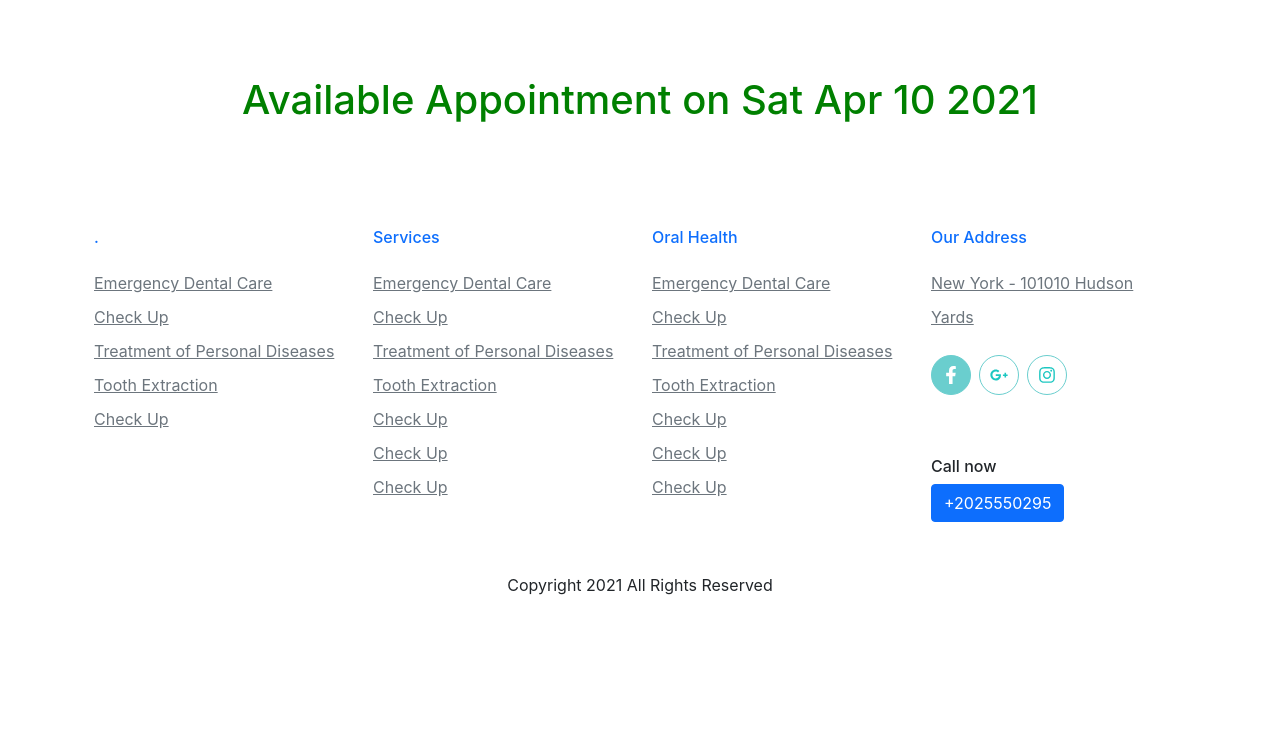
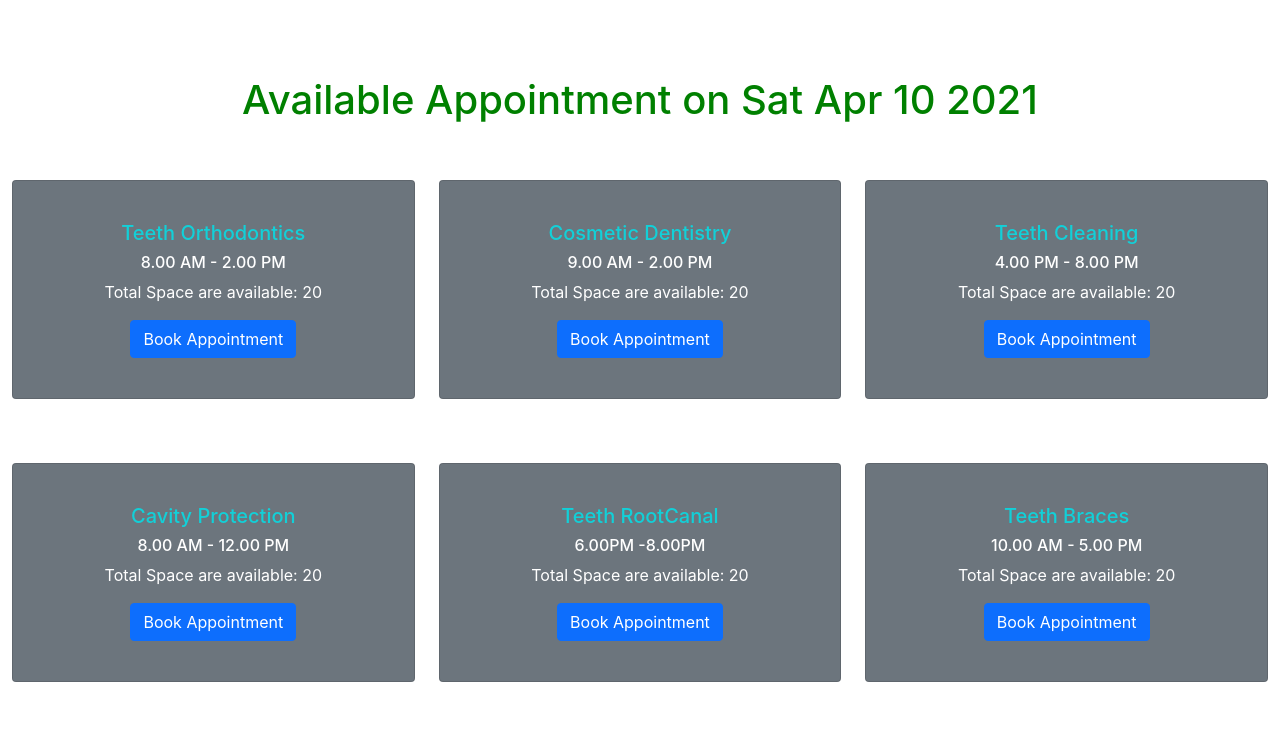
Before and after one commit to arr-atiq/doctors-portal-client, a React (Create React App) app: page /appointment in a window 1280 px wide. Shown: the part 580-1324 px from the top of the page. Before the commit the page ends 1193 px from the top, so only its background shows below. Built offline with nearby package versions, Linux system fonts and the light colour scheme.

Commit message:
added react mondal when click book appointment

```diff
--- a/package.json
+++ b/package.json
@@ -14,6 +14,7 @@
     "react": "^17.0.2",
     "react-calendar": "^3.3.1",
     "react-dom": "^17.0.2",
+    "react-modal": "^3.12.1",
     "react-router-dom": "^5.2.0",
     "react-scripts": "4.0.3",
     "web-vitals": "^1.1.1"
--- a/src/App.css
+++ b/src/App.css
@@ -1,3 +1,6 @@
 .text-brand{
   color: green;
 }
+.text-new{
+  color: #12D0D8;
+}
--- a/src/Components/Appointment/BookAppointment/BookAppointment.js
+++ b/src/Components/Appointment/BookAppointment/BookAppointment.js
@@ -1,9 +1,89 @@
 import React from 'react';
+import BookingDetails from '../BookingDetails/BookingDetails';
 
-const BookAppointment = ({date}) => {
+const bookingData = [
+    {
+        id: 1,
+        subject: 'Teeth Orthodontics',
+        visitingHour: '8.00 AM - 2.00 PM',
+        totalSpace: 20
+    },
+    {
+        id: 2,
+        subject: 'Cosmetic Dentistry',
+        visitingHour: '9.00 AM - 2.00 PM',
+        totalSpace: 20
+    },
+    {
+        id: 3,
+        subject: 'Teeth Cleaning',
+        visitingHour: '4.00 PM - 8.00 PM',
+        totalSpace: 20
+    },
+    {
+        id: 4,
+        subject: 'Cavity Protection',
+        visitingHour: '8.00 AM - 12.00 PM',
+        totalSpace: 20
+    },
+    {
+        id: 5,
+        subject: 'Teeth RootCanal',
+        visitingHour: '6.00PM -8.00PM',
+        totalSpace: 20
+    },
+    {
+        id: 6,
+        subject: 'Teeth Braces',
+        visitingHour: '10.00 AM - 5.00 PM',
+        totalSpace: 20
+    },
+    {
+        id: 7,
+        subject: 'Teeth Orthodontics',
+        visitingHour: '8.00 AM - 2.00 PM',
+        totalSpace: 20
+    },
+    {
+        id: 8,
+        subject: 'Cosmetic Dentistry',
+        visitingHour: '9.00 AM - 2.00 PM',
+        totalSpace: 20
+    },
+    {
+        id: 9,
+        subject: 'Teeth Cleaning',
+        visitingHour: '4.00 PM - 8.00 PM',
+        totalSpace: 20
+    },
+    {
+        id: 10,
+        subject: 'Cavity Protection',
+        visitingHour: '8.00 AM - 12.00 PM',
+        totalSpace: 20
+    },
+    {
+        id: 11,
+        subject: 'Teeth RootCanal',
+        visitingHour: '6.00PM -8.00PM',
+        totalSpace: 20
+    },
+    {
+        id: 12,
+        subject: 'Teeth Braces',
+        visitingHour: '10.00 AM - 5.00 PM',
+        totalSpace: 20
+    },
+]
+const BookAppointment = ({ date }) => {
     return (
         <section>
             <h1 className="text-center text-brand">Available Appointment on {date.toDateString()}</h1>
+            <div className="row">
+                {
+                    bookingData.map(bookingData => <BookingDetails bookData={bookingData} id={bookingData.id}></BookingDetails>)
+                }
+            </div>
         </section>
     );
 };
--- /dev/null
+++ b/src/Components/Appointment/BookModal/BookModal.js
@@ -0,0 +1,40 @@
+import React from 'react';
+import Modal from 'react-modal';
+
+const customStyles = {
+    content: {
+        top: '50%',
+        left: '50%',
+        right: 'auto',
+        bottom: 'auto',
+        marginRight: '-50%',
+        transform: 'translate(-50%, -50%)'
+    }
+};
+Modal.setAppElement('#root');
+
+const BookModal = ({modalIsOpen,closeModal,bookData}) => {
+    return (
+        <div>
+            <Modal
+                isOpen={modalIsOpen}
+                style={customStyles}
+                contentLabel="Example Modal"
+            >
+
+                <h2>{bookData.subject}</h2>
+                <button onClick={closeModal} className="btn-danger">close</button>
+                <div>I am a modal</div>
+                <form>
+                    <input />
+                    <button>tab navigation</button>
+                    <button>stays</button>
+                    <button>inside</button>
+                    <button>the modal</button>
+                </form>
+            </Modal>
+        </div>
+    );
+};
+
+export default BookModal;
--- /dev/null
+++ b/src/Components/Appointment/BookingDetails/BookingDetails.js
@@ -0,0 +1,28 @@
+import React, { useState } from 'react';
+import BookModal from '../BookModal/BookModal';
+
+const BookingDetails = ({bookData}) => {
+    const [modalIsOpen, setIsOpen] = useState(false);
+    function openModal() {
+        setIsOpen(true);
+      }
+
+      function closeModal(){
+        setIsOpen(false);
+      }
+    return (
+        <div className="col-md-4 mb-3 mt-5">
+            <div className="card p-4 bg-secondary">
+                <div className="card-body text-center">
+                    <h5 className="text-new">{bookData.subject}</h5>
+                    <h6 className="text-white">{bookData.visitingHour}</h6>
+                    <p className="text-white">Total Space are available: {bookData.totalSpace}</p>
+                    <button onClick={openModal} className="btn btn-primary">Book Appointment</button>
+                    <BookModal modalIsOpen={modalIsOpen} closeModal={closeModal} bookData={bookData}></BookModal>
+                </div>
+            </div>
+        </div>
+    );
+};
+
+export default BookingDetails;
```
Also changed, not shown: 1 other file (tests, documents, lock files or other folders).
